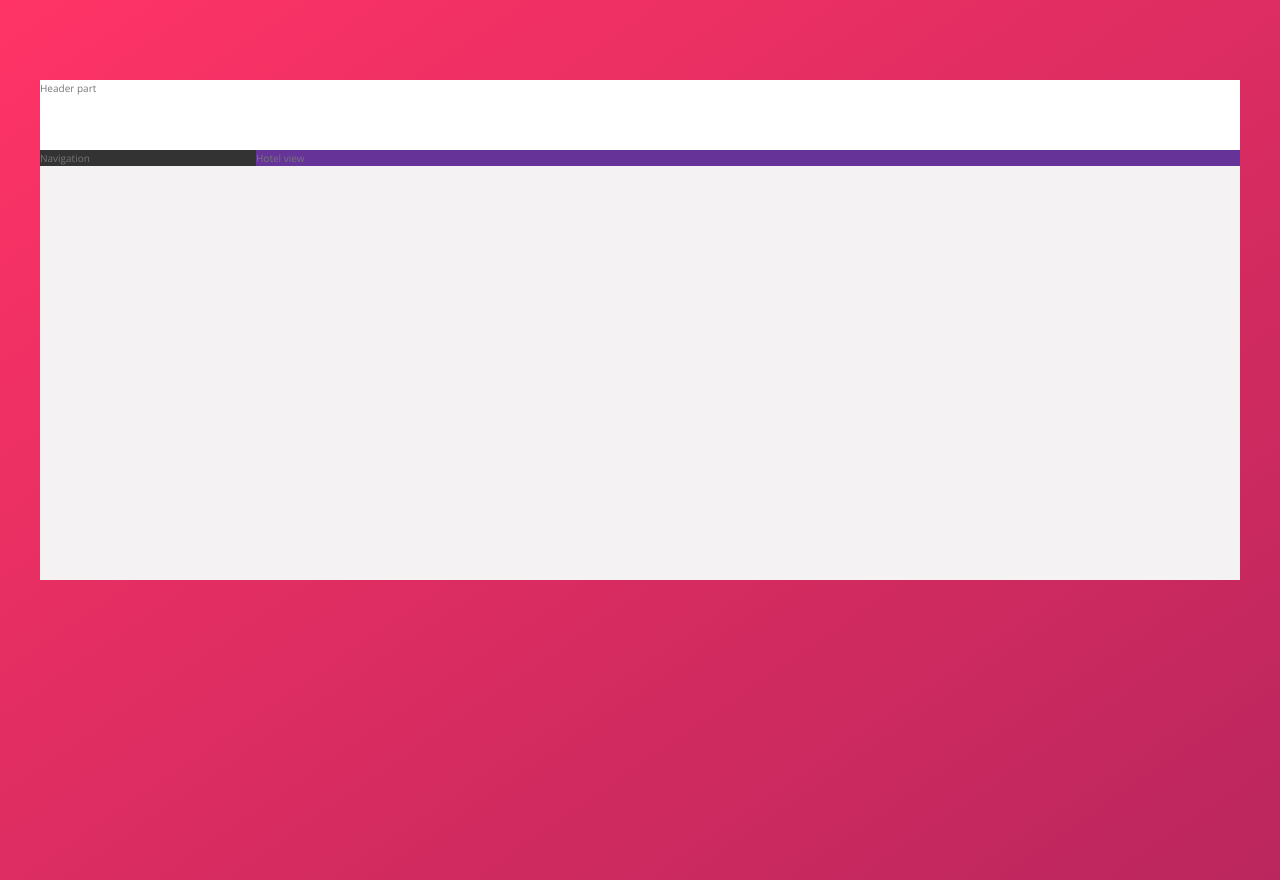
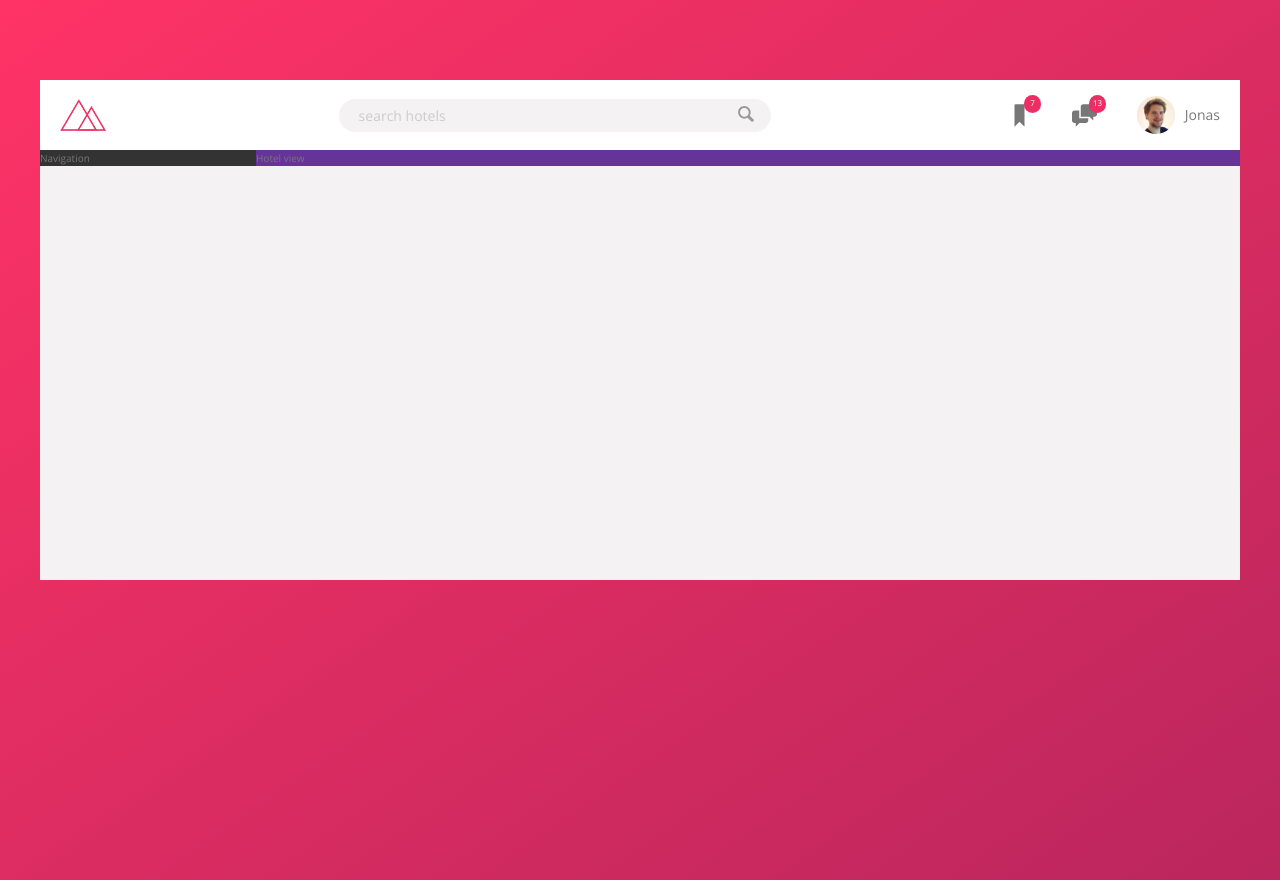
Before and after one commit to NataJenkins/Trillo-booking-app, a website: page index.html in a window 1280 px wide. Drawn offline with nearby package versions, Linux system fonts and the light colour scheme.

Commit message:
Created Header

```diff
--- a/index.html
+++ b/index.html
@@ -15,7 +15,48 @@
     </head>
     <body>
         <div class="container">
-            <header class="header">Header part</header>
+            <header class="header">
+                <img src="img/logo.png" alt="logo" class="logo" />
+                <form action="#" class="search">
+                    <input
+                        type="text"
+                        class="search__input"
+                        placeholder="search hotels"
+                    />
+                    <button class="search__button">
+                        <svg class="search__icon">
+                            <use
+                                xlink:href="img/sprite.svg#icon-magnifying-glass"
+                            ></use>
+                        </svg>
+                    </button>
+                </form>
+
+                <nav class="user-nav">
+                    <div class="user-nav__icon-box">
+                        <svg class="user-nav__icon">
+                            <use
+                                xlink:href="img/sprite.svg#icon-bookmark"
+                            ></use>
+                        </svg>
+                        <span class="user-nav__notification">7</span>
+                    </div>
+                    <div class="user-nav__icon-box">
+                        <svg class="user-nav__icon">
+                            <use xlink:href="img/sprite.svg#icon-chat"></use>
+                        </svg>
+                        <span class="user-nav__notification">13</span>
+                    </div>
+                    <div class="user-nav__user">
+                        <img
+                            src="img/user.jpg"
+                            alt="User photo"
+                            class="user-nav__user-photo"
+                        />
+                        <span class="user-nav__user-name">Jonas</span>
+                    </div>
+                </nav>
+            </header>
             <div class="content">
                 <nav class="sidebar">Navigation</nav>
                 <main class="hotel-view">Hotel view</main>
--- a/sass/_components.scss
+++ b/sass/_components.scss
@@ -0,0 +1,106 @@
+////////////////////////////
+/// LOGO
+
+.logo {
+    height: 3.25rem;
+    margin-left: 2rem;
+}
+
+////////////////////////////
+/// SEARCH
+.search {
+    // background-color: var(--color-grey-light-2);
+    flex: 0 0 40%;
+    display: flex;
+    align-items: center;
+    justify-content: center;
+    &__input {
+        justify-content: center;
+        font-family: inherit;
+        font-size: inherit;
+        color: inherit;
+        background-color: var(--color-grey-light-2);
+        border: none;
+        padding: 0.7rem 2rem;
+        border-radius: 100px;
+        width: 90%;
+        transition: all 0.2s;
+        margin-right: -3.5rem;
+        &:focus {
+            outline: none;
+            width: 100%;
+            background-color: var(--color-grey-light-3);
+        }
+
+        &::-webkit-input-placeholder {
+            font-weight: 100;
+            color: var(--color-grey-light-4);
+        }
+    }
+    &__input:focus + &__button {
+        background-color: var(--color-grey-light-3);
+    }
+
+    &__button {
+        border: none;
+        background-color: var(--color-grey-light-2);
+
+        &:focus {
+            outline: none;
+        }
+        &:active {
+            transform: translateY(2px);
+        }
+    }
+    &__icon {
+        height: 2rem;
+        width: 2rem;
+        fill: var(--color-grey-dark-3);
+    }
+}
+/// ////////////////////////////
+/// USER NAVIGATION
+.user-nav {
+    display: flex;
+    align-items: center;
+    align-self: stretch;
+    & > * {
+        padding: 0 2rem;
+        cursor: pointer;
+        height: 100%;
+        display: flex;
+        align-items: center;
+
+        &:hover {
+            background-color: var(--color-grey-light-2);
+        }
+    }
+    &__icon-box {
+        position: relative;
+    }
+    &__icon {
+        height: 2.5rem;
+        width: 2.5rem;
+        fill: var(--color-grey-dark-2);
+    }
+    &__notification {
+        font-size: 0.8rem;
+        height: 1.75rem;
+        width: 1.75rem;
+        border-radius: 50%;
+        background-color: var(--color-primary);
+        color: #fff;
+        position: absolute;
+        top: 01.5rem;
+        right: 1.1rem;
+        display: flex;
+        justify-content: center;
+        align-items: center;
+    }
+
+    &__user-photo {
+        height: 3.75rem;
+        border-radius: 50%;
+        margin-right: 1rem;
+    }
+}
--- a/sass/_layout.scss
+++ b/sass/_layout.scss
@@ -10,6 +10,10 @@
     height: 7rem;
     background-color: #fff;
     border-bottom: var(--shadow-dark);
+    display: flex;
+    justify-content: space-between;
+    align-items: center;
+    font-size: 1.4rem;
 }
 
 .content {
```
Also changed, not shown: css/style.css.
